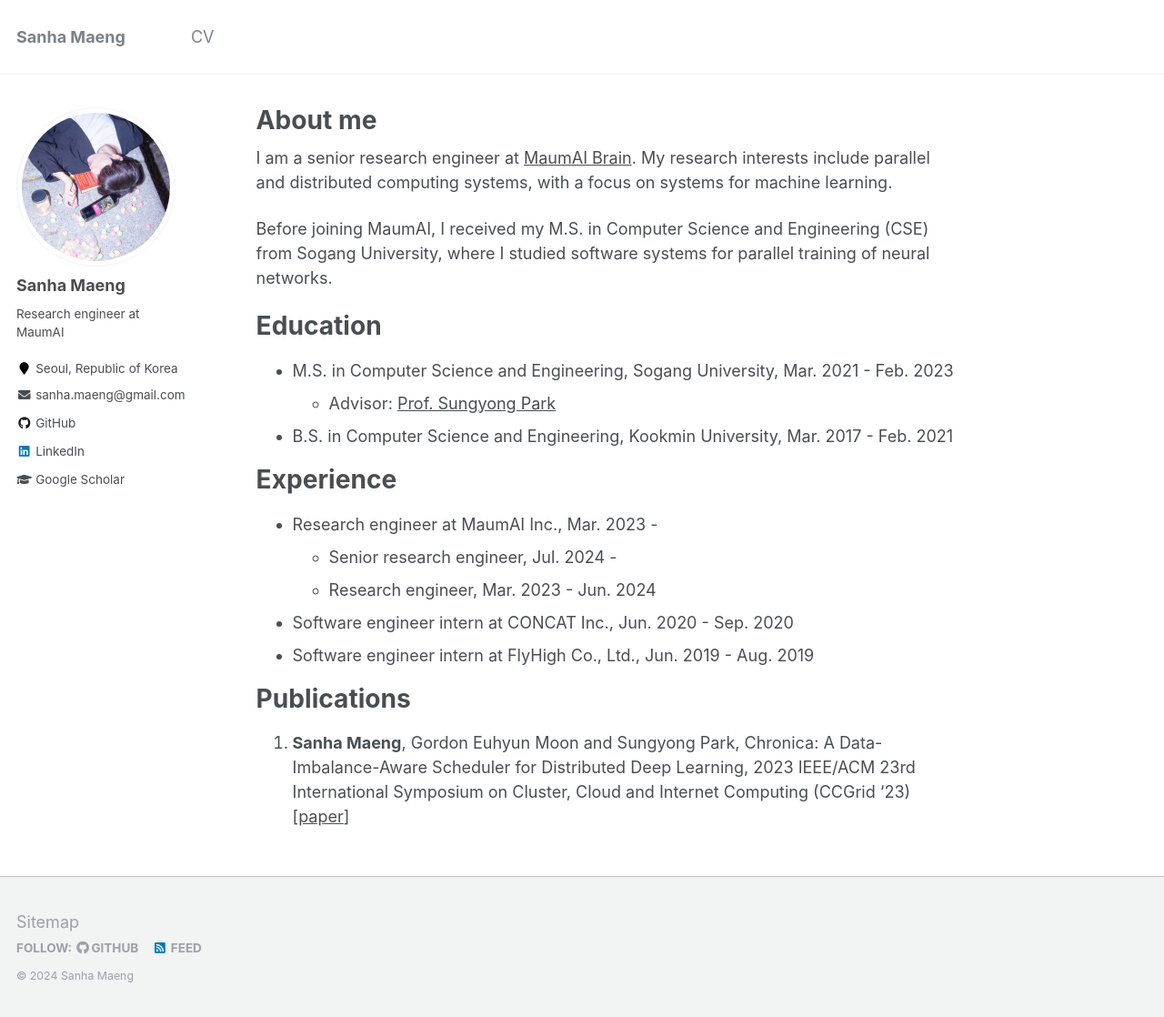
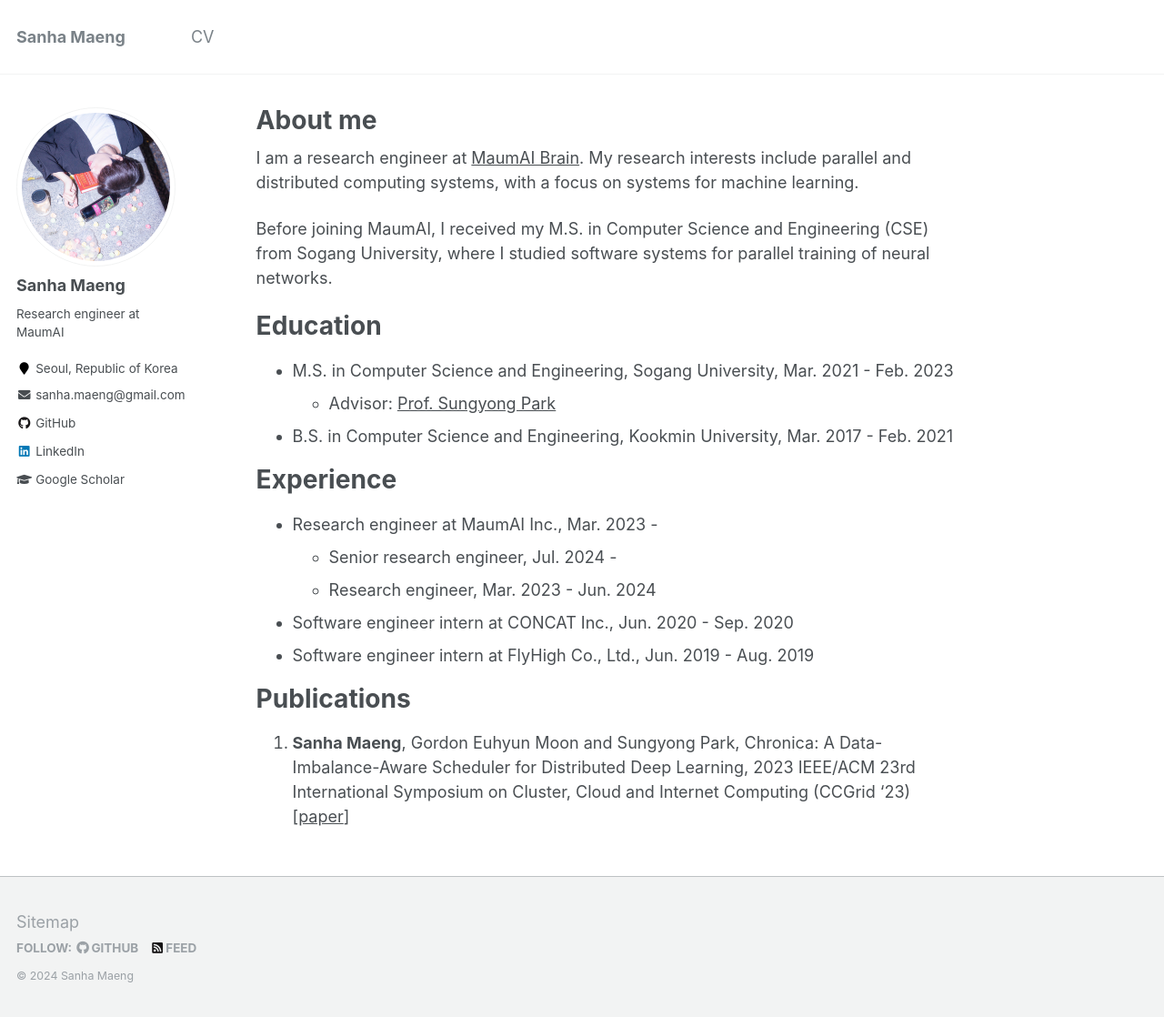
Before and after one commit to 9rum/9rum.github.io, a Jekyll site: the page built from _pages/about.md, in a window 1280 px wide and 1118 px high. Shown: the whole window at 91% size. Built offline with Jekyll 4.4.1, drawn with Linux system fonts in a browser that asks for light colours.

Commit message:
_pages: update about page _sass: fix color map

```diff
--- a/_includes/footer.html
+++ b/_includes/footer.html
@@ -17,7 +17,7 @@
     {% if site.author.bitbucket %}
       <li><a href="https://bitbucket.org/{{ site.author.bitbucket }}"><i class="fab fa-bitbucket" aria-hidden="true"></i> Bitbucket</a></li>
     {% endif %}
-    <li><a href="{% if site.atom_feed.path %}{{ site.atom_feed.path }}{% else %}{{ base_path }}/feed.xml{% endif %}"><i class="fa fa-fw fa-rss-square" aria-hidden="true"></i> {{ site.data.ui-text[site.locale].feed_label | default: "Feed" }}</a></li>
+    <li><a href="{% if site.atom_feed.path %}{{ site.atom_feed.path }}{% else %}{{ base_path }}/feed.xml{% endif %}"><i class="fa fa-rss-square" aria-hidden="true"></i> {{ site.data.ui-text[site.locale].feed_label | default: "Feed" }}</a></li>
   </ul>
 </div>
 
--- a/_pages/about.md
+++ b/_pages/about.md
@@ -7,7 +7,7 @@ redirect_from:
   - /about.html
 ---
 
-I am a senior research engineer at [MaumAI Brain](https://maum-ai.github.io/).
+I am a research engineer at [MaumAI Brain](https://maum-ai.github.io/).
 My research interests include parallel and distributed computing systems, with a focus on systems for machine learning.
 
 Before joining MaumAI, I received my M.S. in Computer Science and Engineering (CSE) from Sogang University, where I studied software systems for parallel training of neural networks.
--- a/_sass/_utilities.scss
+++ b/_sass/_utilities.scss
@@ -241,7 +241,7 @@ body:hover .visually-hidden button {
 
   .fa-rss,
   .fa-rss-square {
-    color: $linkedin-color;
+    color: $rss-color;
   }
 
   .fa-soundcloud {
--- a/_sass/_variables.scss
+++ b/_sass/_variables.scss
@@ -78,7 +78,7 @@ $instagram-color            : #517fa4;
 $lastfm-color               : #d51007;
 $linkedin-color             : #0077b5;
 $pinterest-color            : #cb2027;
-$rss-color                  : #fa9b39;
+$rss-color                  : #171516;
 $soundcloud-color           : #ff3300;
 $stackoverflow-color        : #fe7a15;
 $tumblr-color               : #32506d;
```
